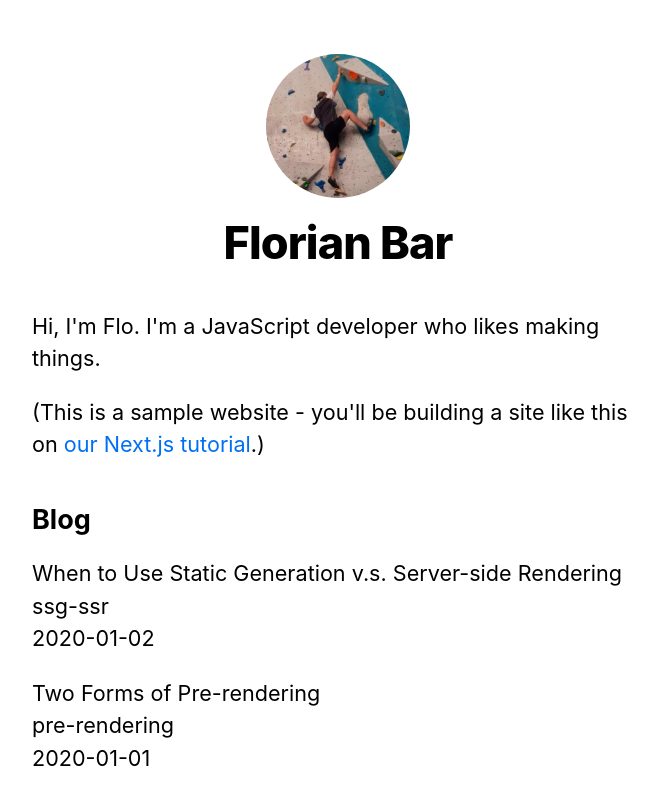
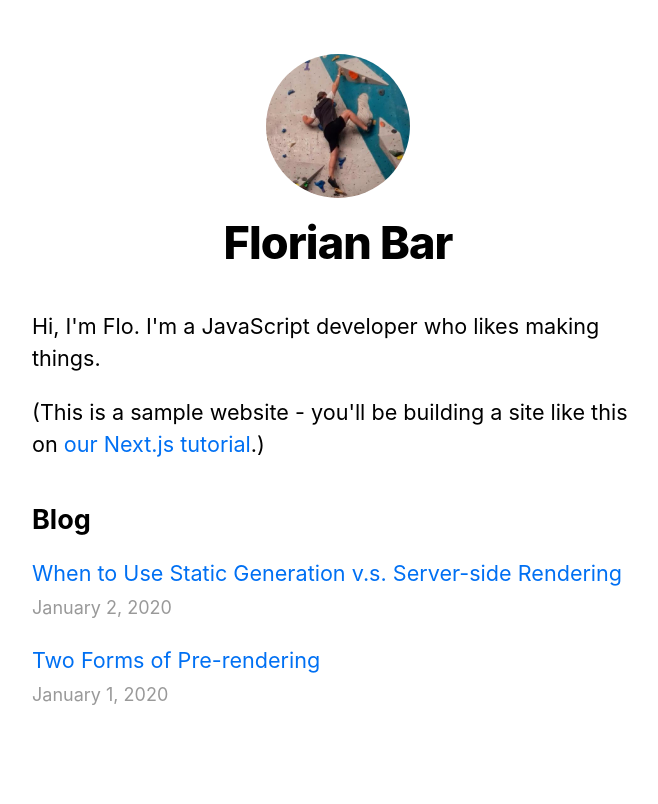
Before and after one commit to florianbar/nextjs-blog, a Next.js app: page / in a window 1280 px wide. Shown: the top 804 px of the page, without its empty margins (302-960 px from the left). Built offline with nearby package versions, Linux system fonts and the light colour scheme.

Commit message:
Added link to posts on Home page

```diff
--- a/pages/index.js
+++ b/pages/index.js
@@ -1,4 +1,6 @@
 import Head from 'next/head';
+import Link from 'next/link'
+import Date from '../components/date'
 
 import { getSortedPostsData } from '../lib/posts';
 import Layout, { siteTitle } from '../components/layout';
@@ -31,9 +33,13 @@
         <ul className={utilStyles.list}>
           {allPostsData.map(({ id, date, title }) => (
             <li className={utilStyles.listItem} key={id}>
-              {title}<br />
-              {id}<br />
-              {date}
+              <Link href={`/posts/${id}`}>
+                <a>{title}</a>
+              </Link>
+              <br />
+              <small className={utilStyles.lightText}>
+                <Date dateString={date} />
+              </small>
             </li>
           ))}
         </ul>
```
